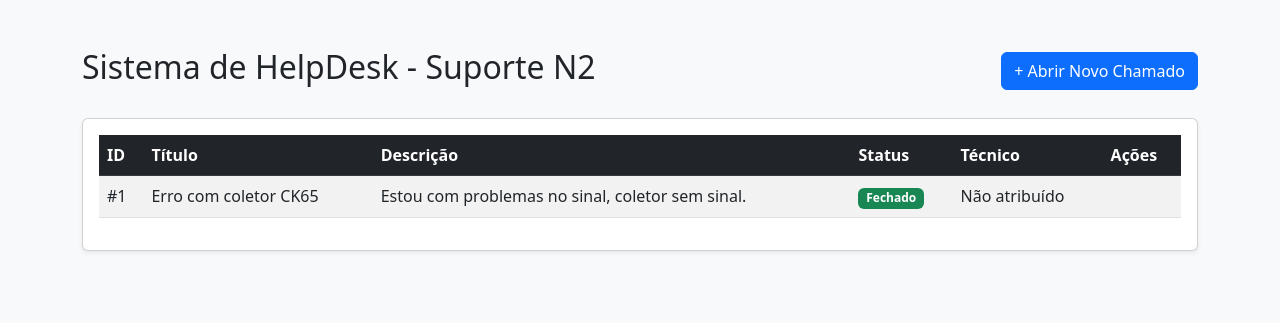
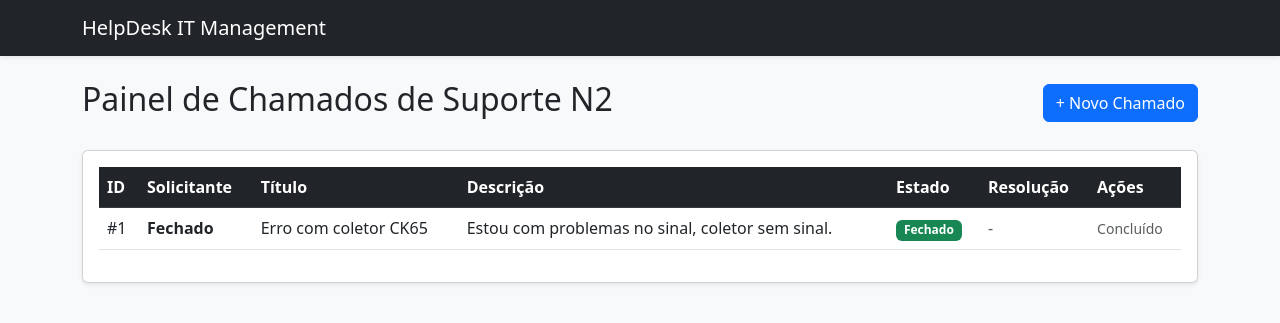
Before and after one commit to guilherme-guimaraes-campos/helpdesk-it-system, a Flask app: page / in a window 1280 px wide. Shown: the top 323 px of the page. Run offline with Flask 3, Linux system fonts and the light colour scheme; data comes from the database, SQL or seed files in the repository.

Commit message:
Adiciona solicitante e detalhes de resolucao aos chamados

```diff
--- a/templates/index.html
+++ b/templates/index.html
@@ -1,27 +1,34 @@
 <!DOCTYPE html>
-<html lang="pt-br">
+<html lang="pt">
 <head>
     <meta charset="UTF-8">
-    <title>HelpDesk & ITSM - Painel de Chamados</title>
+    <title>HelpDesk & Ativos de TI - PIT-II</title>
     <link href="https://cdn.jsdelivr.net/npm/bootstrap@5.3.0/dist/css/bootstrap.min.css" rel="stylesheet">
 </head>
 <body class="bg-light">
-    <div class="container mt-5">
+    <nav class="navbar navbar-dark bg-dark shadow-sm">
+        <div class="container">
+            <a class="navbar-brand" href="#">HelpDesk IT Management</a>
+        </div>
+    </nav>
+    <div class="container mt-4">
         <div class="d-flex justify-content-between align-items-center mb-4">
-            <h2>Sistema de HelpDesk - Suporte N2</h2>
-            <a href="/novo" class="btn btn-primary">+ Abrir Novo Chamado</a>
+            <h2>Painel de Chamados de Suporte N2</h2>
+            <a href="{{ url_for('novo_chamado') }}" class="btn btn-primary">+ Novo Chamado</a>
         </div>
 
         <div class="card shadow-sm">
             <div class="card-body">
-                <table class="table table-striped align-middle">
+                <div class="table-responsive">
+                    <table class="table table-hover align-middle">
                         <thead class="table-dark">
                             <tr>
                                 <th>ID</th>
+                                <th>Solicitante</th>
                                 <th>Título</th>
                                 <th>Descrição</th>
-                            <th>Status</th>
-                            <th>Técnico</th>
+                                <th>Estado</th>
+                                <th>Resolução</th>
                                 <th>Ações</th>
                             </tr>
                         </thead>
@@ -29,25 +36,34 @@
                             {% for chamado in chamados %}
                             <tr>
                                 <td>#{{ chamado[0] }}</td>
+                                <td><strong>{{ chamado[3] }}</strong></td>
                                 <td>{{ chamado[1] }}</td>
                                 <td>{{ chamado[2] }}</td>
                                 <td>
-                                {% if chamado[3] == 'Aberto' %}
+                                    {% if chamado[4] == 'Aberto' %}
                                         <span class="badge bg-warning text-dark">Aberto</span>
                                     {% else %}
                                         <span class="badge bg-success">Fechado</span>
                                     {% endif %}
                                 </td>
-                            <td>{{ chamado[4] }}</td>
                                 <td>
-                                {% if chamado[3] == 'Aberto' %}
-                                    <a href="/fechar/{{ chamado[0] }}" class="btn btn-sm btn-outline-success">Concluir</a>
+                                    {% if chamado[6] %}
+                                        <small class="text-muted">{{ chamado[6] }}</small>
+                                    {% else %}
+                                        <span class="text-muted">-</span>
+                                    {% endif %}
+                                </td>
+                                <td>
+                                    {% if chamado[4] == 'Aberto' %}
+                                        <a href="{{ url_for('fechar_chamado', id=chamado[0]) }}" class="btn btn-sm btn-outline-danger">Fechar</a>
+                                    {% else %}
+                                        <span class="text-muted small">Concluído</span>
                                     {% endif %}
                                 </td>
                             </tr>
                             {% else %}
                             <tr>
-                            <td colspan="6" class="text-center text-muted">Nenhum chamado registado no momento.</td>
+                                <td colspan="7" class="text-center text-muted py-4">Nenhum chamado registado no momento.</td>
                             </tr>
                             {% endfor %}
                         </tbody>
@@ -55,5 +71,6 @@
                 </div>
             </div>
         </div>
+    </div>
 </body>
 </html>
```
Also changed, not shown: templates/fechar_chamado.html (added, +35 -0 lines), templates/novo_chamado.html (+26 -16 lines). Lines whose indentation alone changed are shown as unchanged.
